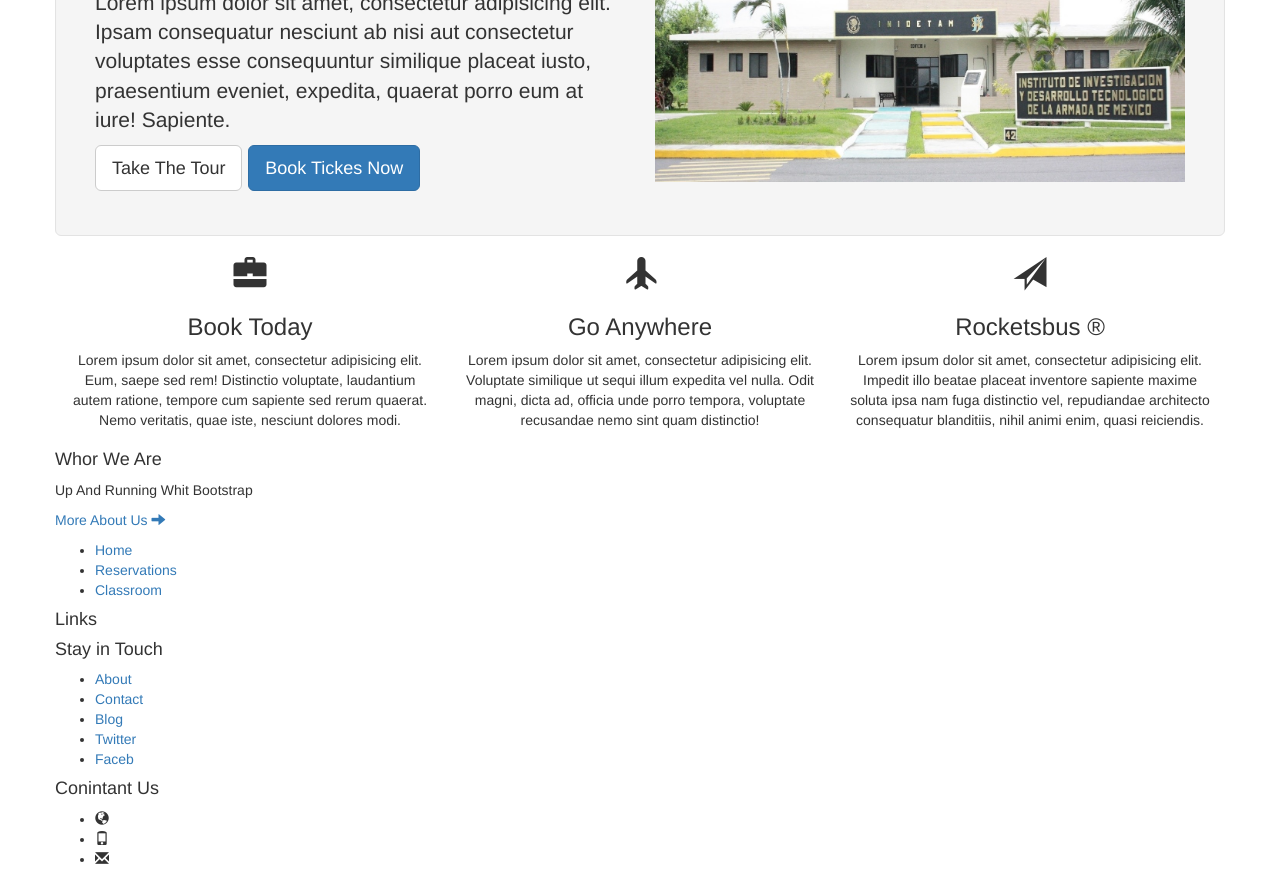
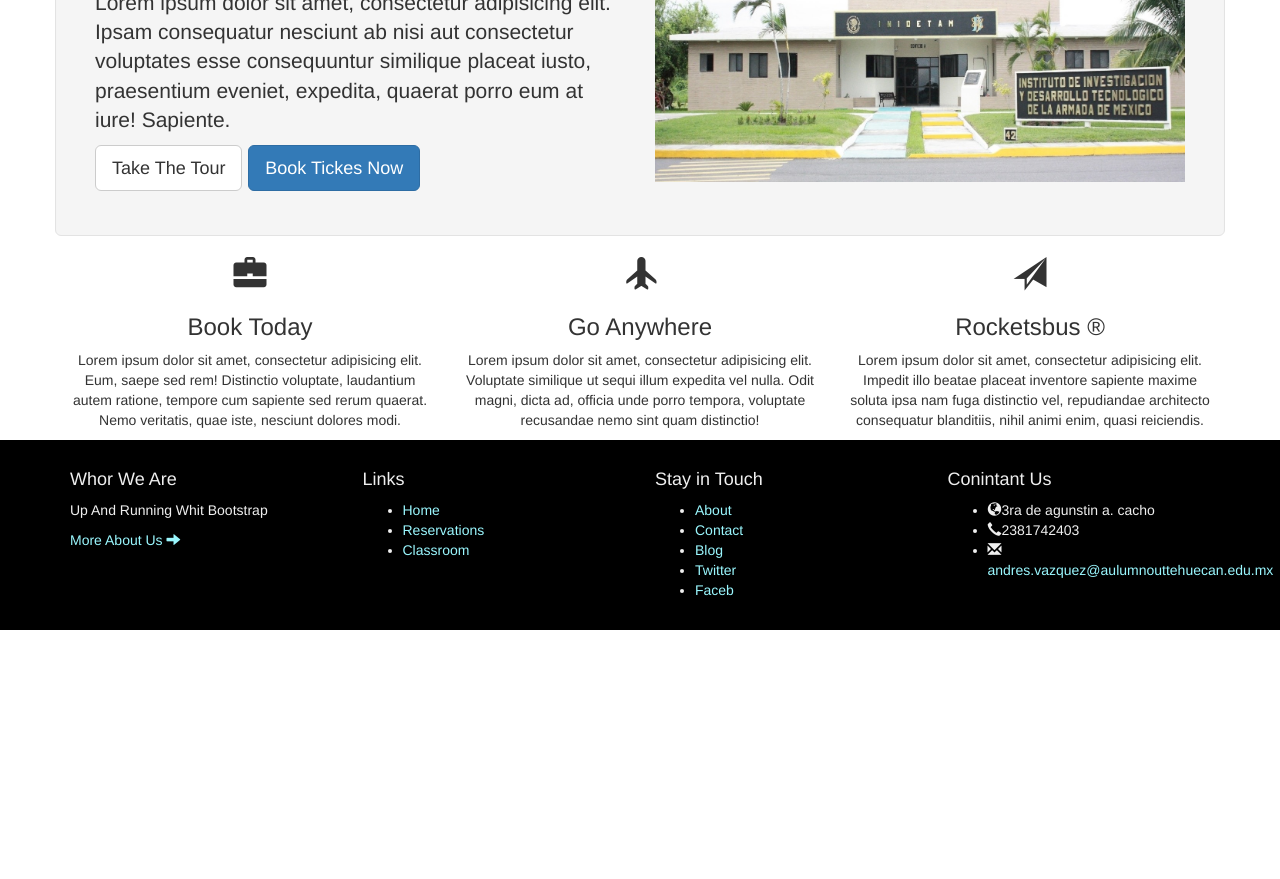
Before and after one commit to AndresVS18/projectOne, a website: page index.html in a window 1280 px wide. Shown: the part 170-1049 px from the top of the page. After the commit the page ends 800 px from the top, so only its background shows below. Drawn offline with Linux system fonts and the light colour scheme.

Commit message:
estilod al fooder

```diff
--- a/index.html
+++ b/index.html
@@ -61,25 +61,31 @@
     </div>
     <!-- /.container -->
 
-    <div class="footer">
+
+<script src="bower_components/jquery/dist/jquery.js"></script>
+<script src="bower_components/bootstrap/dist/js/bootstrap.js"></script>
+  </body>
+<footer>  <div class="footer">
     <div class="container">
       <div class="row">
-          <div>
+        <div class="col-md-3 col-sm-4 col-xs-6">
           <h4>Whor We Are</h4>
           <p>Up And Running Whit Bootstrap</p>
           <p><a href="#">More About Us <i class="glyphicon glyphicon-arrow-right"></i></a></p>
         </div>
+
+        <div class="col-md-3 col-sm-2 col-xs-6">
+          <h4>Links</h4>
           <ul>
             <li><a href="#">Home</a></li>
             <li><a href="#">Reservations</a></li>
             <li><a href="#">Classroom</a></li>
           </ul>
-          <div>
-            <h4>Links</h4>
-
         </div>
 
-          <div>
+        <div class="clearfix visible-xs"></div>
+
+        <div class="col-md-3 col-sm-2 col-xs-6">
           <h4>Stay in Touch</h4>
           <ul>
             <li><a href="#">About</a></li>
@@ -90,12 +96,12 @@
           </ul>
         </div>
 
-          <div>
+        <div class="col-md-3 col-sm-4 col-xs-6">
           <h4>Conintant Us</h4>
           <ul>
-              <li><i class="glyphicon glyphicon-globe"></i></li>
-              <li><i class="glyphicon glyphicon-phone"></i></li>
-              <li><i class="glyphicon glyphicon-envelope"></i></li>
+            <li><i class="glyphicon glyphicon-globe"></i>3ra de agunstin a. cacho</li>
+            <li><i class="glyphicon glyphicon-earphone"></i>2381742403</li>
+            <li><i class="glyphicon glyphicon-envelope"></i><a href="#">andres.vazquez@aulumnouttehuecan.edu.mx</a></li>
           </ul>
         </div>
       </div>
@@ -104,7 +110,5 @@
     <!-- /.container -->
   </div>
   <!-- /.footer -->
-<script src="bower_components/jquery/dist/jquery.js"></script>
-<script src="bower_components/bootstrap/dist/js/bootstrap.js"></script>
-  </body>
+</footer>
 </html>
```
Also changed, not shown: bower_components/bootstrap/dist/css/style.css. Lines whose indentation alone changed are shown as unchanged.
